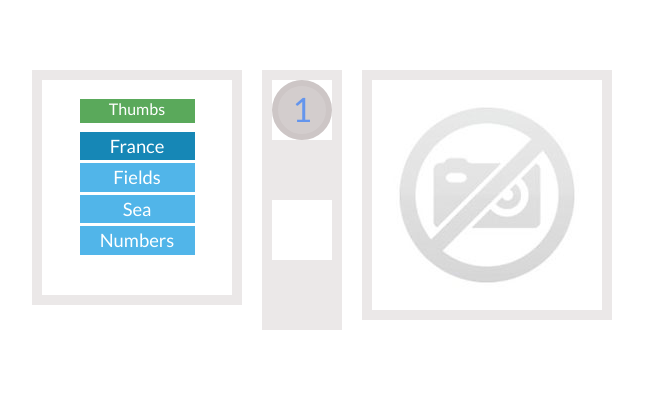
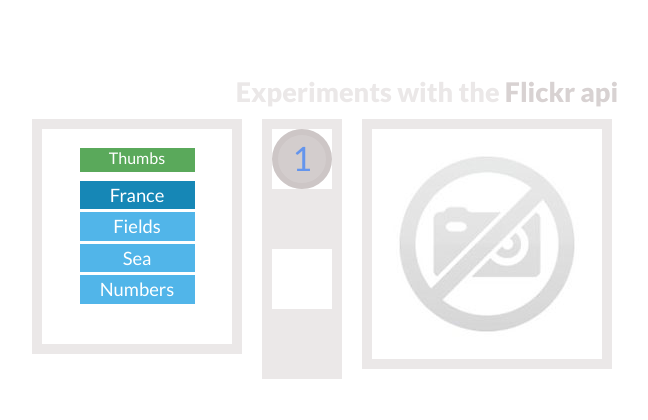
Before and after one commit to sampaisley/sampaisley.github.io, a PHP site: page /img.html in a window 1280 px wide. Shown: the top 420 px of the page, without its empty margins (213-861 px from the left). Before the commit the page ends 330 px from the top, so only its background shows below. Run offline with PHP 8.4, Linux system fonts and the light colour scheme.

Commit message:
add an h3 title

```diff
--- a/img.html
+++ b/img.html
@@ -12,7 +12,7 @@
 <body>
 
   <div id="wrap">
-
+<h3 class="pageTitle">Experiments with the <a href="https://www.flickr.com/services/api/">Flickr api</a></h3>
     <div id="controls">
 
      <p id="toggleMode">Thumbs</p>
--- a/sass/screen.scss
+++ b/sass/screen.scss
@@ -243,11 +243,25 @@ p.smallBlurb{
   background:none;
 
 }
+
 $bg_color1: #ebe8e8;
 $grid_size : 60px;
 $squaresAccross : 1;
 $squaresDown : 4;
 $borderSize : 10px;
+
+h3.pageTitle{
+  text-align: center;
+  color:$bg_color1;
+  a{
+    color: darken($bg_color1,8%);
+    &:hover{
+      color: darken($bg_color1,11%);
+    }
+  }
+}
+
+
 #checkers{
   border:$borderSize solid $bg_color1 ;
   height: $grid_size * $squaresDown + $borderSize*2;
--- a/stylesheets/screen.css
+++ b/stylesheets/screen.css
@@ -226,7 +226,21 @@ p.smallBlurb {
   background: none;
 }
 
-/* line 251, ../sass/screen.scss */
+/* line 253, ../sass/screen.scss */
+h3.pageTitle {
+  text-align: center;
+  color: #ebe8e8;
+}
+/* line 256, ../sass/screen.scss */
+h3.pageTitle a {
+  color: #d8d2d2;
+}
+/* line 258, ../sass/screen.scss */
+h3.pageTitle a:hover {
+  color: #d1caca;
+}
+
+/* line 265, ../sass/screen.scss */
 #checkers {
   border: 10px solid #ebe8e8;
   height: 260px;
@@ -236,7 +250,7 @@ p.smallBlurb {
   margin-left: 20px;
   position: relative;
 }
-/* line 259, ../sass/screen.scss */
+/* line 273, ../sass/screen.scss */
 #checkers.checks {
   background-color: white;
   background-image: linear-gradient(45deg, #ebe8e8 25%, transparent 25%, transparent 75%, #ebe8e8 75%, #ebe8e8), linear-gradient(45deg, #ebe8e8 25%, transparent 25%, transparent 75%, #ebe8e8 75%, #ebe8e8);
@@ -244,7 +258,7 @@ p.smallBlurb {
   background-position: 0 0, 60px 60px;
 }
 
-/* line 272, ../sass/screen.scss */
+/* line 286, ../sass/screen.scss */
 #draggable {
   position: relative;
   /* top: $grid_size;
@@ -265,12 +279,12 @@ p.smallBlurb {
   -webkit-transition: border 0.2s ease-in-out;
   transition: border 0.2s ease-in-out;
 }
-/* line 289, ../sass/screen.scss */
+/* line 303, ../sass/screen.scss */
 #draggable:hover {
   border: 6px solid #c6bebe;
 }
 
-/* line 293, ../sass/screen.scss */
+/* line 307, ../sass/screen.scss */
 #img_div {
   margin: 0 auto;
   position: relative;
@@ -278,26 +292,26 @@ p.smallBlurb {
   text-align: center;
 }
 @media only screen and (min-width: 790px) {
-  /* line 293, ../sass/screen.scss */
+  /* line 307, ../sass/screen.scss */
   #img_div {
     float: left;
     margin-left: 20px;
     clear: none;
   }
 }
-/* line 305, ../sass/screen.scss */
+/* line 319, ../sass/screen.scss */
 #img_div img {
   border: 10px solid #ebe8e8;
   margin-top: 20px;
 }
 @media only screen and (min-width: 790px) {
-  /* line 305, ../sass/screen.scss */
+  /* line 319, ../sass/screen.scss */
   #img_div img {
     margin-top: 0;
   }
 }
 
-/* line 315, ../sass/screen.scss */
+/* line 329, ../sass/screen.scss */
 #controls {
   border: 10px solid #ebe8e8;
   display: inline-block;
@@ -308,7 +322,7 @@ p.smallBlurb {
   font-size: 0.75em;
 }
 @media only screen and (min-width: 790px) {
-  /* line 315, ../sass/screen.scss */
+  /* line 329, ../sass/screen.scss */
   #controls {
     font-size: 1em;
     width: 210px;
@@ -323,7 +337,7 @@ p.smallBlurb {
 
 
 } */
-/* line 337, ../sass/screen.scss */
+/* line 351, ../sass/screen.scss */
 #wrap {
   position: relative;
   top: 20px;
@@ -331,14 +345,14 @@ p.smallBlurb {
   width: 450px;
 }
 @media only screen and (min-width: 790px) {
-  /* line 337, ../sass/screen.scss */
+  /* line 351, ../sass/screen.scss */
   #wrap {
     top: 70px;
     width: 790px;
   }
 }
 
-/* line 351, ../sass/screen.scss */
+/* line 365, ../sass/screen.scss */
 #title, #tit {
   color: #fff;
   /*   padding:  5px 8px; */
@@ -353,25 +367,25 @@ p.smallBlurb {
   transition: all 0.4s ease-in-out;
 }
 @media only screen and (min-width: 790px) {
-  /* line 351, ../sass/screen.scss */
+  /* line 365, ../sass/screen.scss */
   #title, #tit {
     width: 115px;
   }
 }
 
-/* line 365, ../sass/screen.scss */
+/* line 379, ../sass/screen.scss */
 #title.moving {
   color: #fff;
   background-color: rgba(12, 128, 14, 0.58);
 }
 
-/* line 370, ../sass/screen.scss */
+/* line 384, ../sass/screen.scss */
 #title.noImage {
   color: #f7ef0a !important;
   background-color: rgba(219, 30, 30, 0.71);
 }
 
-/* line 375, ../sass/screen.scss */
+/* line 389, ../sass/screen.scss */
 a.butto {
   width: 90px;
   font-size: 1.15em;
@@ -386,36 +400,36 @@ a.butto {
   transition: background-color 0.3s ease-in-out;
 }
 @media only screen and (min-width: 790px) {
-  /* line 375, ../sass/screen.scss */
+  /* line 389, ../sass/screen.scss */
   a.butto {
     width: 115px;
   }
 }
-/* line 388, ../sass/screen.scss */
+/* line 402, ../sass/screen.scss */
 a.butto:hover {
   background-color: #2b9bbd;
 }
-/* line 391, ../sass/screen.scss */
+/* line 405, ../sass/screen.scss */
 a.butto.active {
   background-color: #1687b6;
 }
 
-/* line 397, ../sass/screen.scss */
+/* line 411, ../sass/screen.scss */
 #thumbs img {
   width: 60px;
   border: 2px solid #ebe8e8;
 }
-/* line 400, ../sass/screen.scss */
+/* line 414, ../sass/screen.scss */
 #thumbs img.active {
   border: 5px solid #504c57;
 }
 
-/* line 405, ../sass/screen.scss */
+/* line 419, ../sass/screen.scss */
 .hidden {
   display: none;
 }
 
-/* line 408, ../sass/screen.scss */
+/* line 422, ../sass/screen.scss */
 #toggleMode {
   font-size: 1em;
   height: 24px;
@@ -435,19 +449,19 @@ a.butto.active {
   transition: background-color 0.3s ease-in-out;
 }
 @media only screen and (min-width: 790px) {
-  /* line 408, ../sass/screen.scss */
+  /* line 422, ../sass/screen.scss */
   #toggleMode {
     width: 115px;
     font-size: 1em;
     padding: 10px 4px;
   }
 }
-/* line 427, ../sass/screen.scss */
+/* line 441, ../sass/screen.scss */
 #toggleMode:hover {
   background-color: rgba(12, 128, 14, 0.58);
 }
 
-/* line 433, ../sass/screen.scss */
+/* line 447, ../sass/screen.scss */
 #popsDiv {
   position: absolute;
   top: 0;
@@ -459,7 +473,7 @@ a.butto.active {
   height: 100%;
   background-color: rgba(9, 4, 20, 0.9);
 }
-/* line 443, ../sass/screen.scss */
+/* line 457, ../sass/screen.scss */
 #popsDiv img {
   border: 15px solid #ebe8e8;
   border-bottom: 25px solid #ebe8e8;
@@ -468,7 +482,7 @@ a.butto.active {
   background-color: #c8c2c2;
   max-height: 91%;
 }
-/* line 451, ../sass/screen.scss */
+/* line 465, ../sass/screen.scss */
 #popsDiv h5.popsTitle {
   color: #fbf8f8;
   padding: 10px;
```
